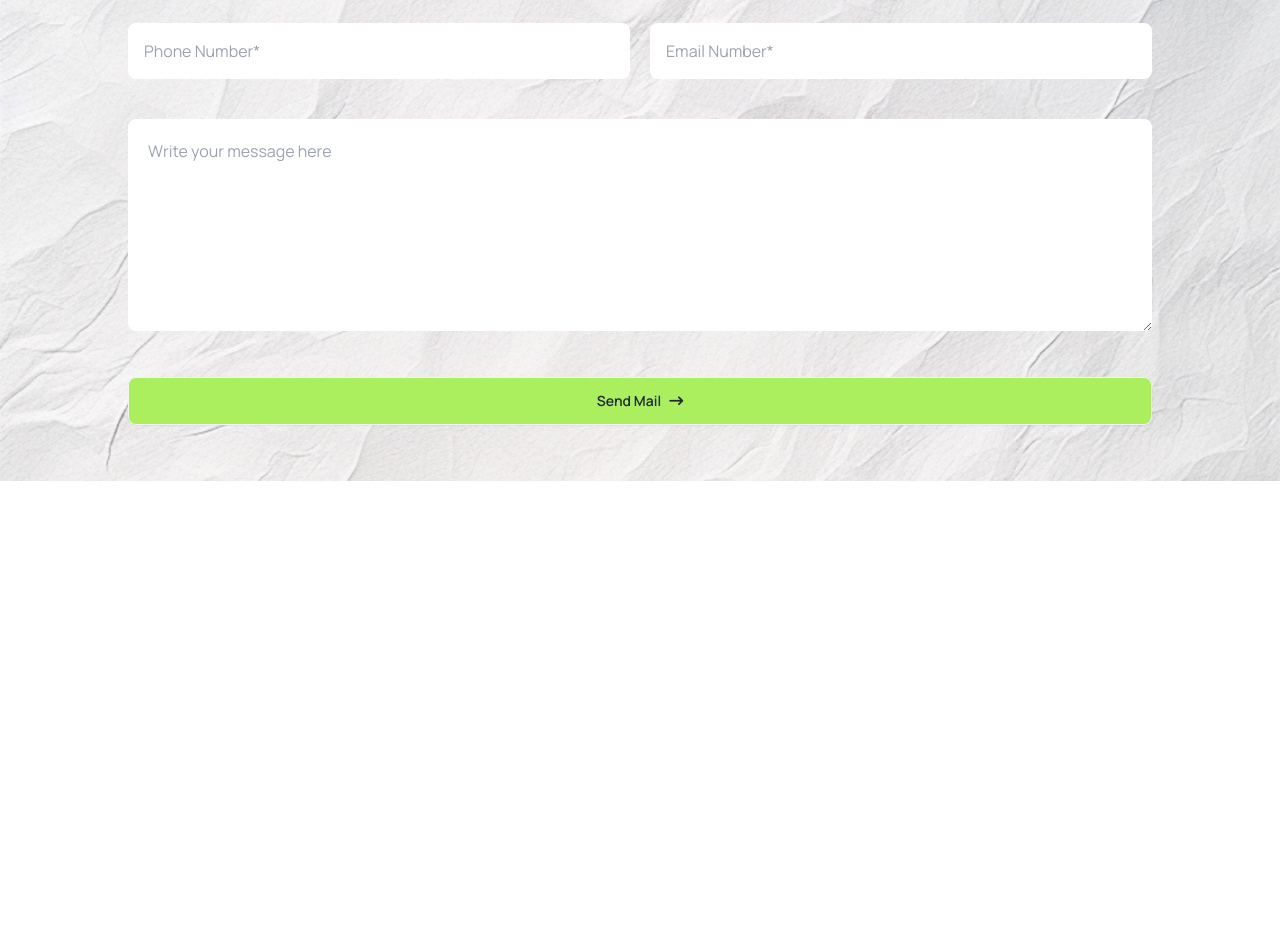
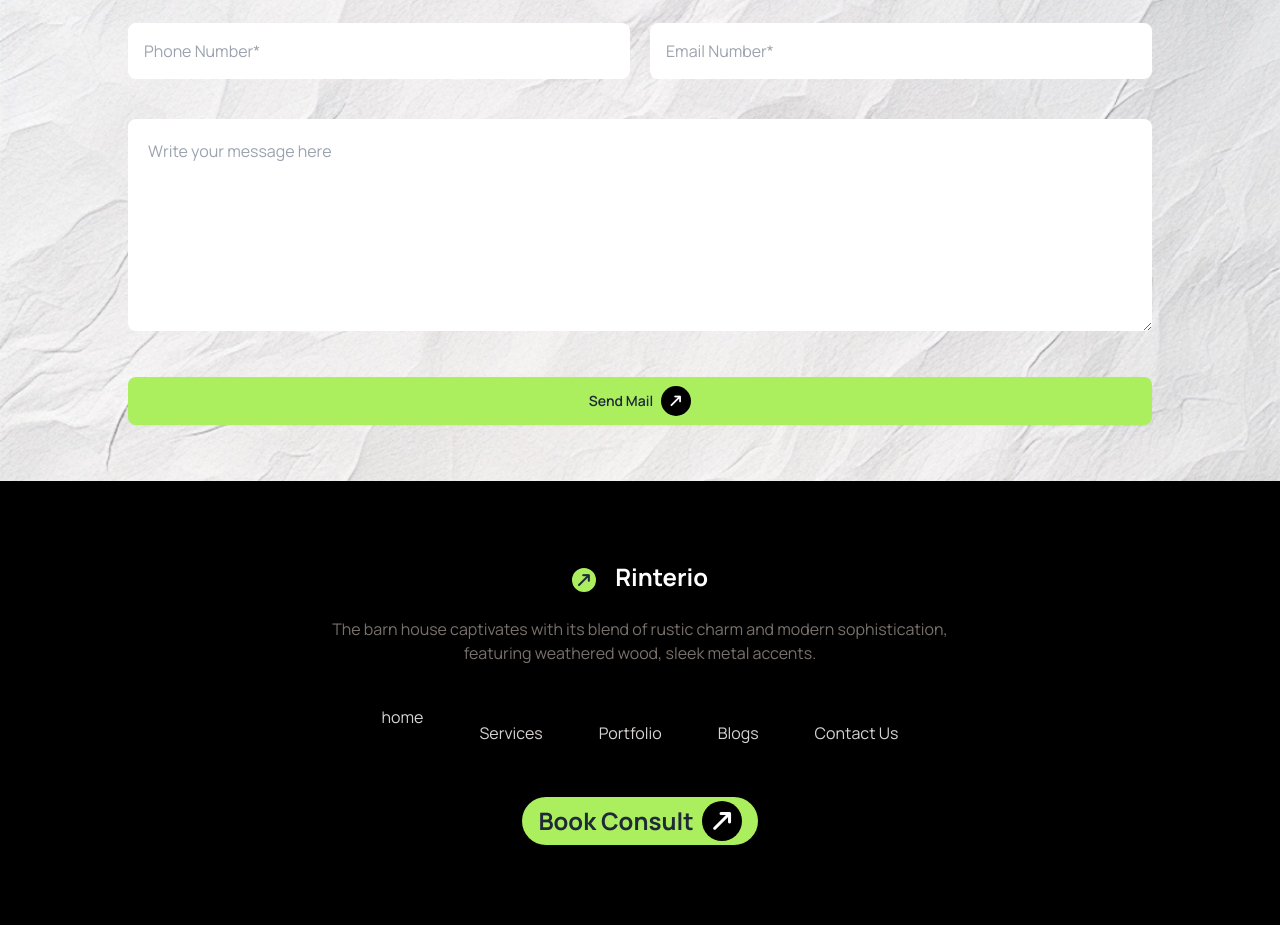
Before and after one commit to Jakir45/Rinterio-3, a plain HTML site: page index.html in a window 1280 px wide. Shown: the part 3425-4350 px from the top of the page. Before the commit the page ends 3906 px from the top, so only its background shows below. Drawn offline with nearby package versions, Linux system fonts and the light colour scheme.

Commit message:
footer section done

```diff
--- a/index.html
+++ b/index.html
@@ -299,10 +299,10 @@
 
 
                                 <div class="lg:col-span-2 ">
-                                    <textarea class="w-full pb-36 rounded-lg p-5" placeholder="Write your message here" name="" id=""></textarea>
+                                    <textarea class="w-full pb-36 rounded-lg p-5 " placeholder="Write your message here" name="" id=""></textarea>
                                 </div>
                                 <div class="lg:col-span-2">
-                                    <button class="btn bg-[#ABEF5F] w-full"> Send Mail <i class="fa-solid fa-arrow-right-long"></i></button>
+                                    <button class="btn bg-[#ABEF5F] w-full border-none"> Send Mail <i class="fa-solid fa-arrow-right-long -rotate-45 bg-black rounded-full text-white p-2"></i></button>
                                 </div>
 
 
@@ -312,8 +312,30 @@
                  </div>
              </section>
     </main>
-    <footer>
+    <!-- footer section -->
+    <footer class="bg-black">
 
+        <div class="container mx-auto py-20">
+            <div class="text-center space-y-6 mx-5">
+                <div class="items-center">
+                    <i class="fa-solid fa-arrow-right-long bg-[#ABEF5F] rounded-full -rotate-45 p-1"></i>
+                    <a class="font-bold text-2xl text-white pl-4 " href="">Rinterio</a>
+                </div>
+
+                <p class="text-stone-500">The barn house captivates with its blend of rustic charm and modern sophistication, <br> featuring weathered wood, sleek metal accents.</p>
+                <div>
+                    <ul class="lg:flex list-none  text-stone-300 justify-center items-center lg:space-x-14 space-y-8 lg:items-center">
+                        <li><a href="">home</a></li>
+                        <li><a href="">Services</a></li>
+                        <li><a href="">Portfolio</a></li>
+                        <li><a href="">Blogs</a></li>
+                        <li><a href="">Contact Us</a></li></ul>
+                </div>
+                <div>
+                    <button class="btn bg-[#ABEF5F] border-none rounded-full text-2xl font-bold mt-7">Book Consult <i class="fa-solid fa-arrow-right-long bg-black text-white rounded-full -rotate-45 p-2"></i></button>
+                </div>
+            </div>
+        </div>
     </footer>
 
 </body>
```
